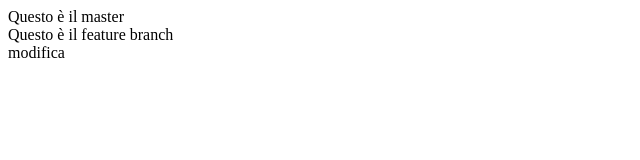
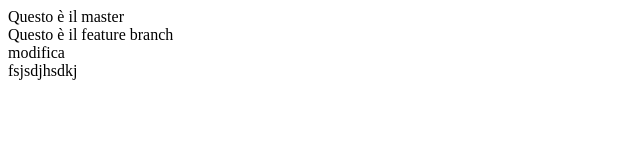
Before and after one commit to Sbrillo88/ryMepo, a plain HTML site: page index.html in a window 1280 px wide. Shown: the full height of the page, 0-640 px from the left. Drawn offline with Linux system fonts and the light colour scheme.

Commit message:
betaaaaaaaassss

```diff
--- a/index.html
+++ b/index.html
@@ -10,5 +10,6 @@
     <div>Questo è il master</div>
     <div>Questo è il feature branch</div>
     <div>modifica</div>
+    <div>fsjsdjhsdkj</div>
 </body>
 </html>
```
